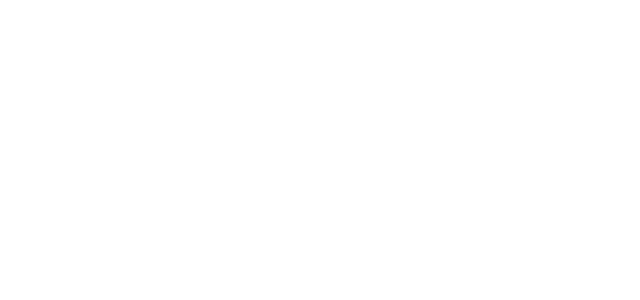
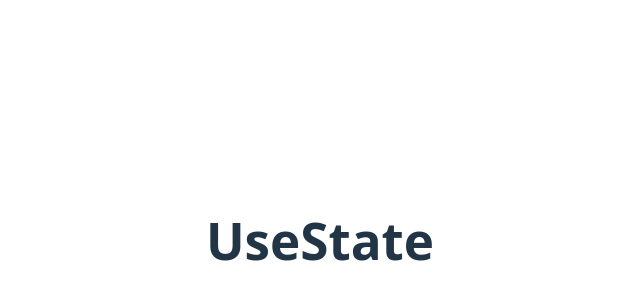
Before and after one commit to WonganiNyirenda18/my-learning-track, a React (Vite) app: page / in a window 1280 px wide. Shown: the part 160-460 px from the top of the page, without its empty margins (320-960 px from the left). Built offline with nearby package versions, Linux system fonts and the light colour scheme.

Commit message:
feat: added UseState feature, lesson 1

```diff
--- a/src/App.jsx
+++ b/src/App.jsx
@@ -1,3 +1,4 @@
+import UseState from './Features/UseState';
 import './App.css'
 
 function App() {
@@ -5,7 +6,7 @@
 
   return (
     <>
-
+      <UseState />
     </>
   )
 }
--- /dev/null
+++ b/src/Features/UseState.jsx
@@ -0,0 +1,7 @@
+export default function UseState() {
+    return (
+        <>
+            <h1>UseState</h1>
+        </>
+    );
+}
```
